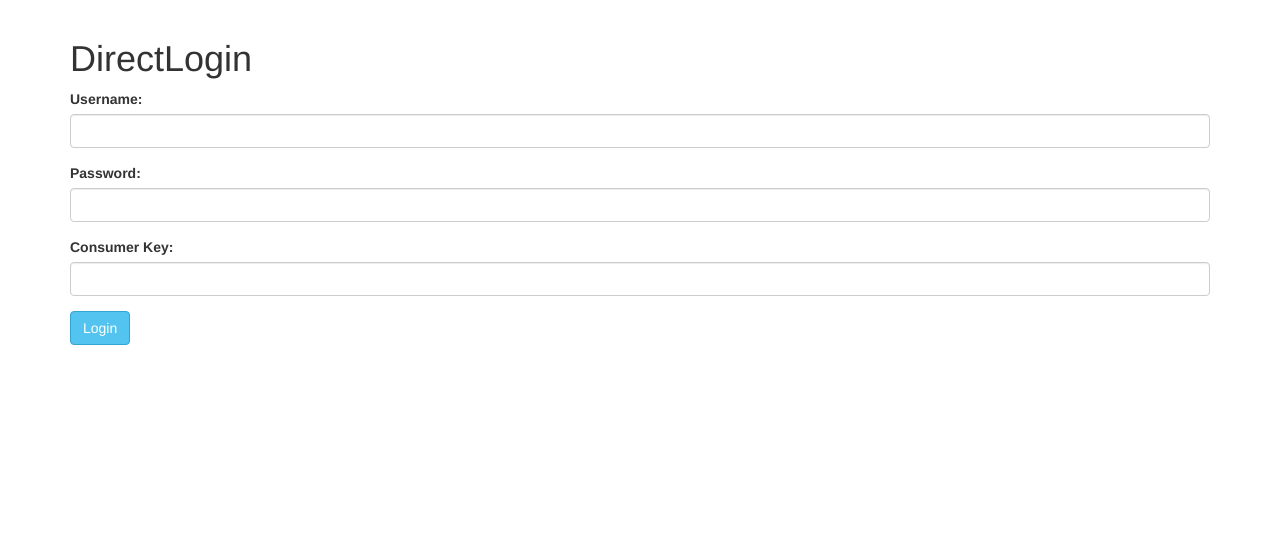
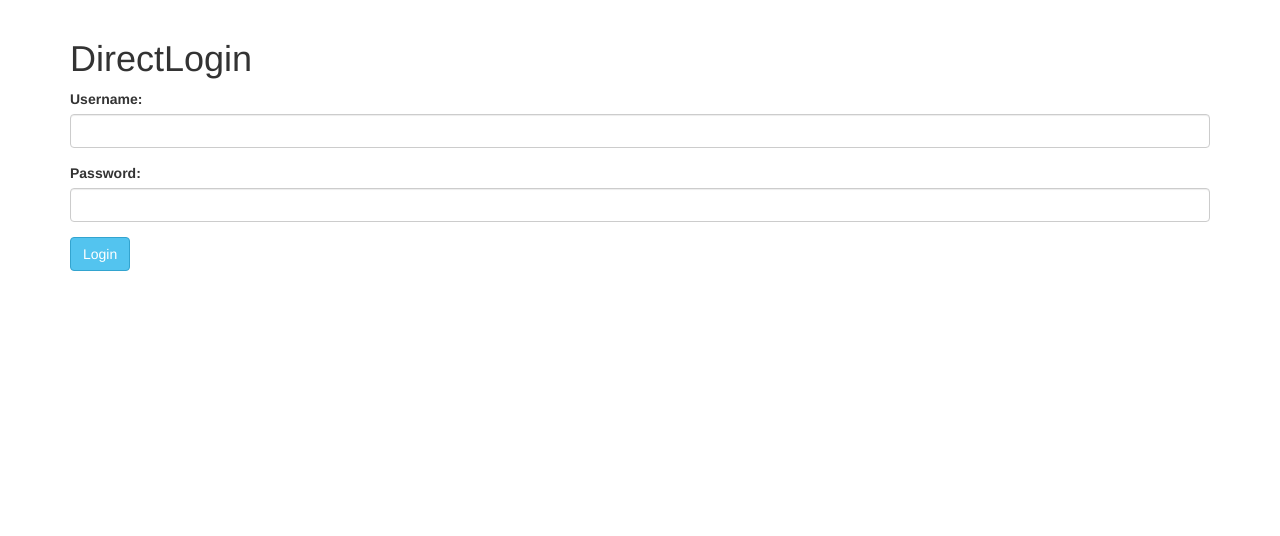
Before and after one commit to OpenBankProject/API-Tester, a Django app: page /directlogin in a window 1280 px wide. Shown: the part 51-587 px from the top of the page. Run offline with Django 3.2, Linux system fonts and the light colour scheme; parts of the project's set-up code (start-up, migrations or seed data) failed here and were passed over; some libraries are stand-ins or nearby versions.

Commit message:
hide consumer_key field from direct login

```diff
--- a/apitester/base/templates/home.html
+++ b/apitester/base/templates/home.html
@@ -41,10 +41,10 @@
 							<label for="password">Password:</label>
 							{{ directlogin_form.password }}
 						</div>
-						<div class="form-group">
+						<!--<div class="form-group">
 							<label for="consumer-key">Consumer Key:</label>
 							{{ directlogin_form.consumer_key }}
-						</div>
+						</div>-->
 						<button class="btn btn-primary">Login</button>
 					</form>
 				</div>
--- a/apitester/obp/directlogin.py
+++ b/apitester/obp/directlogin.py
@@ -9,7 +9,7 @@ import requests
 from django.conf import settings
 
 from .authenticator import Authenticator, AuthenticatorError
-
+from apitester import local_settings
 
 class DirectLoginAuthenticator(Authenticator):
     """Implements a DirectLogin authenticator to the API"""
@@ -25,6 +25,7 @@ class DirectLoginAuthenticator(Authenticator):
 
         data is a dict which contains keys username, password and consumer_key
         """
+        data['consumer_key']=local_settings.OAUTH_CONSUMER_KEY
         url = settings.API_HOST + settings.DIRECTLOGIN_PATH
         authorization = 'DirectLogin username="{}",password="{}",consumer_key="{}"'.format(  # noqa
             data['username'],
--- a/apitester/obp/forms.py
+++ b/apitester/obp/forms.py
@@ -15,8 +15,8 @@ class DirectLoginForm(forms.Form):
         attrs={'class': 'form-control'}))
     password = forms.CharField(widget=forms.PasswordInput(
         attrs={'class': 'form-control'}))
-    consumer_key = forms.CharField(widget=forms.TextInput(
-        attrs={'class': 'form-control'}))
+    #consumer_key = forms.CharField(widget=forms.TextInput(
+    #   attrs={'class': 'form-control'}))
 
     def clean(self):
         """
--- a/apitester/obp/templates/obp/directlogin.html
+++ b/apitester/obp/templates/obp/directlogin.html
@@ -15,11 +15,11 @@
 		<label for="password">Password:</label>
 		{{ form.password }}
 	</div>
-	<div class="form-group">
+	<!--<div class="form-group">
 		{% if form.consumer_key.errors %}<div class="alert alert-danger">{{ form.consumer_key.errors }}</div>{% endif %}
 		<label for="consumer-key">Consumer Key:</label>
 		{{ form.consumer_key }}
-	</div>
+	</div>-->
 	<button class="btn btn-primary">Login</button>
 </form>
 {% endblock content %}
```
